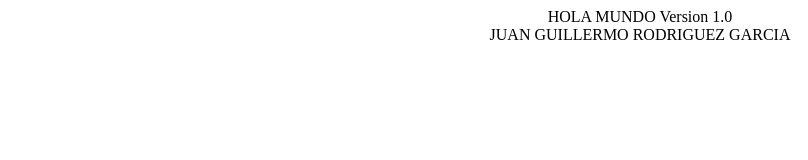
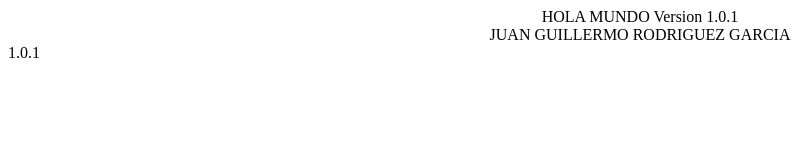
Before and after one commit to juanRodriguezGarcia/juanRodriguezGarcia, a plain HTML site: page code/index.html in a window 1280 px wide. Shown: the full height of the page, 0-808 px from the left. Drawn offline with Linux system fonts and the light colour scheme.

Commit message:
CHG Cambio en index 1.0.1 version

```diff
--- a/code/index.html
+++ b/code/index.html
@@ -1,5 +1,6 @@
 <center>
-HOLA MUNDO Version 1.0
+HOLA MUNDO Version 1.0.1
 <br>
 JUAN GUILLERMO RODRIGUEZ GARCIA
 </center>
+1.0.1
```
